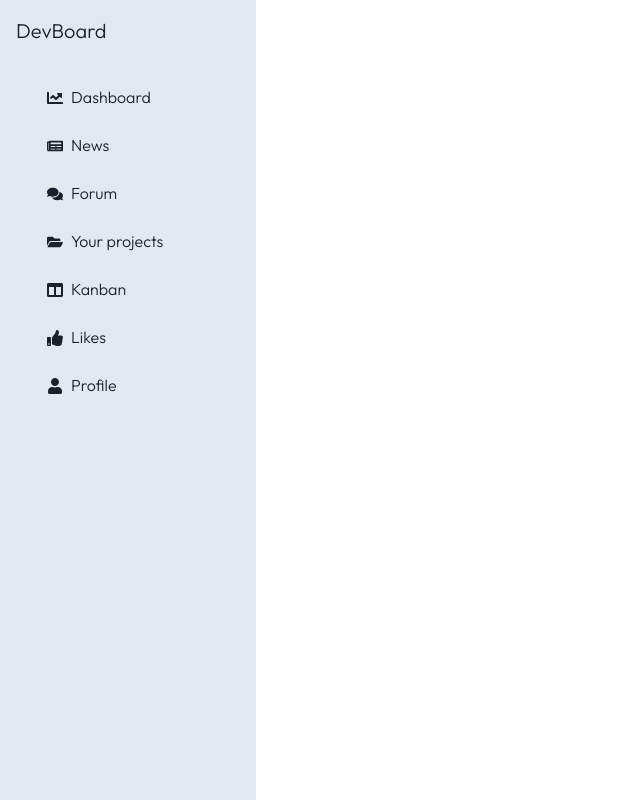
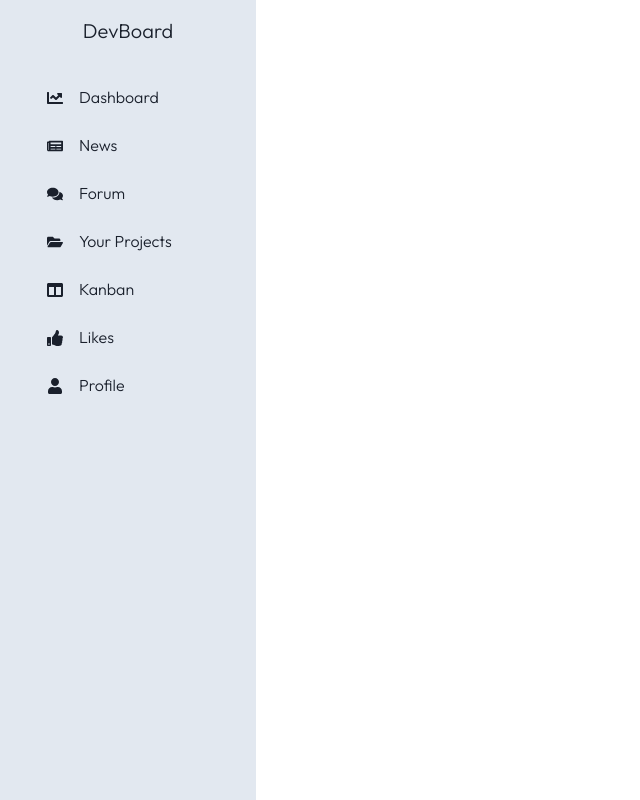
Before and after one commit to TessFanny/devBoard, a React (Vite) app in the folder DevBoard/: page / in a window 1280 px wide. Shown: the whole page, without its empty margins (0-640 px from the left). Built offline with nearby package versions, Linux system fonts and the light colour scheme.

Commit message:
Added padding left on all text for better UI on sideboard

```diff
--- a/DevBoard/src/components/Sidebar/Sidebar.jsx
+++ b/DevBoard/src/components/Sidebar/Sidebar.jsx
@@ -1,5 +1,10 @@
+// Import React and useState hooks from the react library
 import React, { useState } from 'react';
+
+// Import the Sidebar.scss stylesheet
 import './Sidebar.scss';
+
+// Import various Chakra-UI components, as well as a few React icons
 import {
   Box,
   Flex,
@@ -20,17 +25,29 @@ import {
   FaUser,
   FaPlusSquare,
 } from 'react-icons/fa';
-import { Link } from 'react-router-dom';
 
+// Create a functional component called Sidebar and pass in a prop called isOpen
 const Sidebar = ({ isOpen }) => {
+  // Destructure the isOpen property from the useDisclosure hook
   const { isOpen: isSubOpen, onToggle: onSubToggle } = useDisclosure();
+
+  // Create a showAddPost state variable that initially is set to false, and a function to toggle it
   const [showAddPost, setShowAddPost] = useState(false);
 
+  // Define a function to handle the Add Post button click event
   const handleAddPostClick = () => {
     setShowAddPost(!showAddPost);
   };
 
+  // Render the Sidebar component
   return (
+    <div
+      style={{
+        display: 'flex',
+        flexDirection: 'column',
+        alignItems: 'center',
+      }}
+    >
       <Box
         bg="gray.200"
         w="64"
@@ -42,11 +59,14 @@ const Sidebar = ({ isOpen }) => {
         transition="ease-in-out .2s"
         transform={isOpen ? 'translateX(0)' : '-translateX(100%)'}
       >
-      <Flex p="4" alignItems="center">
+        {/* Render the header  */}
+        <Flex p="4" alignItems="center" justify={'center'}>
           <Text fontSize="xl" fontWeight="bold">
             DevBoard
           </Text>
         </Flex>
+
+        {/* Render the menu items */}
         <Box
           p="4"
           pl="30"
@@ -55,7 +75,7 @@ const Sidebar = ({ isOpen }) => {
           alignItems="flex-start"
         >
           <Button variant="ghost" mb="2" leftIcon={<FaChartLine />}>
-          Dashboard
+            <Text pl="2">Dashboard</Text>
           </Button>
           <Button
             variant="ghost"
@@ -63,8 +83,10 @@ const Sidebar = ({ isOpen }) => {
             leftIcon={<FaNewspaper />}
             onClick={onSubToggle}
           >
-          News
+            <Text pl="2">News</Text>
           </Button>
+
+          {/* Render the Add Post button inside a slide fade */}
           <Box>
             <SlideFade in={isSubOpen}>
               {isSubOpen && (
@@ -75,30 +97,33 @@ const Sidebar = ({ isOpen }) => {
                     leftIcon={<FaPlusSquare />}
                     onClick={handleAddPostClick}
                   >
-                  Add Post
+                    <Text pl="2">Add Post</Text>
                   </Button>
                 </>
               )}
             </SlideFade>
           </Box>
+
           <Button variant="ghost" mb="2" leftIcon={<FaComments />}>
-          Forum
+            <Text pl="2">Forum</Text>
           </Button>
           <Button variant="ghost" mb="2" leftIcon={<FaFolderOpen />}>
-          Your projects
+            <Text pl="2">Your Projects</Text>
           </Button>
           <Button variant="ghost" mb="2" leftIcon={<FaColumns />}>
-          Kanban
+            <Text pl="2">Kanban</Text>
           </Button>
           <Button variant="ghost" mb="2" leftIcon={<FaThumbsUp />}>
-          Likes
+            <Text pl="2">Likes</Text>
           </Button>
           <Button variant="ghost" mb="2" leftIcon={<FaUser />}>
-          Profile
+            <Text pl="2">Profile</Text>
           </Button>
         </Box>
       </Box>
+    </div>
   );
 };
 
+// Export the Sidebar component
 export default Sidebar;
```
Lines whose indentation alone changed are shown as unchanged.
